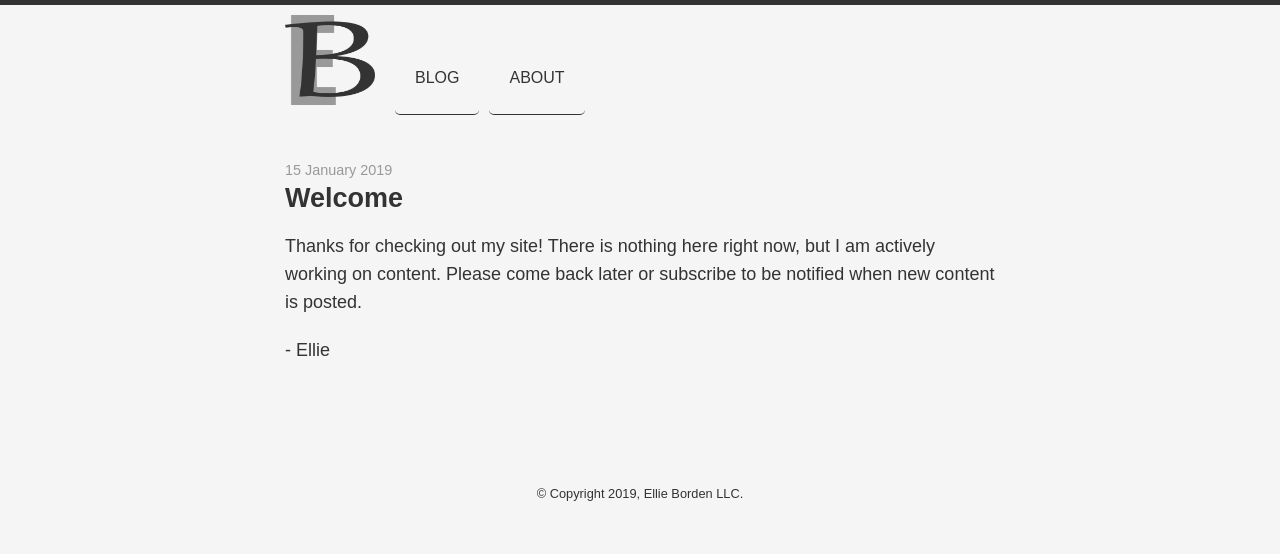
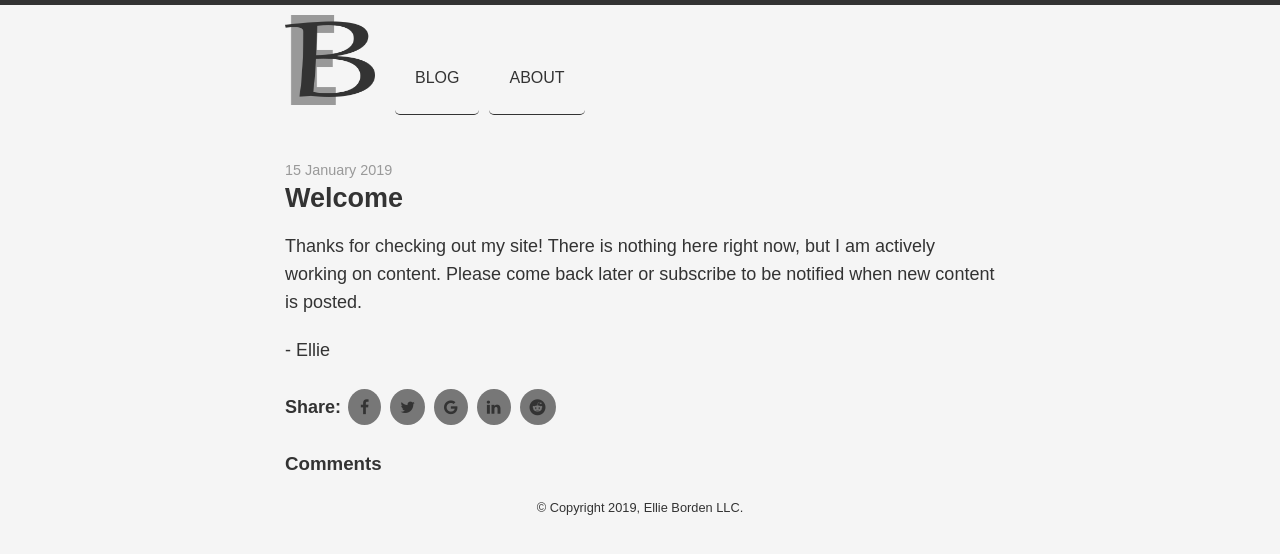
Before and after one commit to EllieBorden/ellieborden.tech, a Jekyll site: the page built from _posts/2019/2019-01-15-welcome.markdown, in a window 1280 px wide. Shown: the top 554 px of the page. Built offline with Jekyll 4.4.1, drawn with Linux system fonts in a browser that asks for light colours.

Commit message:
added share buttons. comments test

```diff
--- a/_config.yml
+++ b/_config.yml
@@ -1,11 +1,11 @@
 title: Ellie Borden
 author: Ellie Borden
-description: This is a personal website about testing, security, and documentation.
+description: ellieborden.tech is a blog for software-testing professionals and enthusiasts. Its topics are based on technical books, industry trends, and my personal experiences.
 
 highlighter: null
 permalink: /:title
 
-url:
+url: https://www.ellieborden.tech
 baseurl:
 
 # Custom options:
--- a/_includes/head.html
+++ b/_includes/head.html
@@ -1,6 +1,6 @@
 <!-- meta information -->
 <meta charset="utf-8">
-<meta name="description" {% if page.title == "Home" %}
+<meta name="description" {% if page.title == "Blog" %}
       content="{{ site.description }}" {% else %}
       content="{{ page.content | strip_html | strip_newlines | truncate: 120 }}" {% endif %}>
 <meta name="author" content="{{ site.author }}">
@@ -19,7 +19,7 @@
 </script>
 
 <!-- title -->
-<title>{% if page.title %}{{ page.title }} &middot; {% endif %}{{ site.title }}</title>
+<title>{{ site.author }} - {{ page.title }}</title>
 
 <!-- icons -->
 <link rel="shortcut icon" href="{{ '/assets/images/logo.png' | relative_url }}">
@@ -30,10 +30,9 @@
 <link rel="stylesheet" href="{{ '/assets/css/syntax.css' | relative_url }}">
 <link rel="stylesheet" href="{{ '/assets/css/main.css' | relative_url }}">
 
-{% if site.paginate %}
 <!-- font Awesome -->
-<link href="//netdna.bootstrapcdn.com/font-awesome/4.0.3/css/font-awesome.css" rel="stylesheet">
-{% endif %}
+<!-- <link href="//netdna.bootstrapcdn.com/font-awesome/4.0.3/css/font-awesome.css" rel="stylesheet"> -->
+<link rel="stylesheet" href="https://cdnjs.cloudflare.com/ajax/libs/font-awesome/4.7.0/css/font-awesome.min.css">
 
 <!-- feed links -->
 <link rel="alternate" href="{{ 'feed.xml' | absolute_url }}" type="application/rss+xml" title="{{ site.title }}">
--- a/_layouts/post.html
+++ b/_layouts/post.html
@@ -8,3 +9,29 @@ layout: default
 
   {{ content }}
 </article>
+
+<!-- Share Links -->
+<div class="share-media">
+  <span>Share:</span>
+  <a href="http://www.facebook.com/sharer/sharer.php?u={{ site.url | append: page.url }}" class="fa fa-facebook"></a>
+  <a href="http://twitter.com/share?url={{ site.url | append: page.url }}&text={{ post.content | strip_html | truncatewords: 40 }}" class="fa fa-twitter"></a>
+  <a href="https://plus.google.com/share?url=<BTN>" class="fa fa-google"></a>
+  <a href="http://www.linkedin.com/shareArticle?url={{ site.url | append: page.url }}&title={{ page.title }}&summary={{ post.content | strip_html | truncatewords: 50 }}" class="fa fa-linkedin"></a>
+  <a href="http://reddit.com/submit?url={{ site.url | append: page.url }}&title={{ page.title }}" class="fa fa-reddit"></a>
+</div>
+
+<!-- Disqus Comments Section -->
+<h3>Comments</h3>
+{% if page.comments %}
+<div id="disqus_thread"></div>
+<script>
+  (function() { // DON'T EDIT BELOW THIS LINE
+    var d = document,
+      s = d.createElement('script');
+    s.src = 'https://ellieborden-tech.disqus.com/embed.js';
+    s.setAttribute('data-timestamp', +new Date());
+    (d.head || d.body).appendChild(s);
+  })();
+</script>
+<noscript>Please enable JavaScript to view the <a href="https://disqus.com/?ref_noscript">comments powered by Disqus.</a></noscript>
+{% endif %}
--- a/assets/css/main.css
+++ b/assets/css/main.css
@@ -54,7 +54,7 @@ a {
 hr {
   border : 0;
   height: 25px;
-  background : url(/assets/images/eagle.png) center center no-repeat;
+  background : url(/assets/images/bug.png) center center no-repeat;
 }
 
 code {
@@ -309,9 +309,6 @@ footer {
   Single page styles
 ================================================================================
 */
-.single {
-  margin-bottom: 100px;
-}
 
 .single {
   font-size: 1.125rem;
@@ -383,6 +380,32 @@ footer {
 
 #mc_embed_signup{background:#f5f5f5; clear:left; font:14px Helvetica,Arial,sans-serif; }
 
+/*
+================================================================================
+  Share Button Styles
+================================================================================
+*/
+.share-media {
+  padding: 0 0 20px 0;
+  font-size: 1.125rem;
+  font-weight: bold;
+}
+
+.fa {
+  padding: 10px !important;
+  font-size: 16px !important;
+  /* width: 30px !important; */
+  text-align: center !important;
+  text-decoration: none !important;
+  margin: 5px 2px !important;
+  border-radius: 50% !important;
+}
+.fa:hover {opacity: 0.7;}
+.fa-facebook {background: #777; color: #333333 !important; padding: 10px 12px !important;}
+.fa-twitter {background: #777; color: #333333 !important;}
+.fa-google {background: #777; color: #333333 !important;}
+.fa-linkedin {background: #777; color: #333333 !important;}
+.fa-reddit {background: #777; color: #333333 !important;}
 
 /*
 ================================================================================
```
Also changed, not shown: other parts of _layouts/post.html (+1 -0 lines), assets/images/bug.png (added), assets/images/eagle.png (deleted), assets/images/flower.png (deleted), assets/images/ic_menu_black_24px.svg (deleted), assets/images/ic_navigate_before_black_24px.svg (deleted), assets/images/ic_navigate_next_black_24px.svg (deleted).
